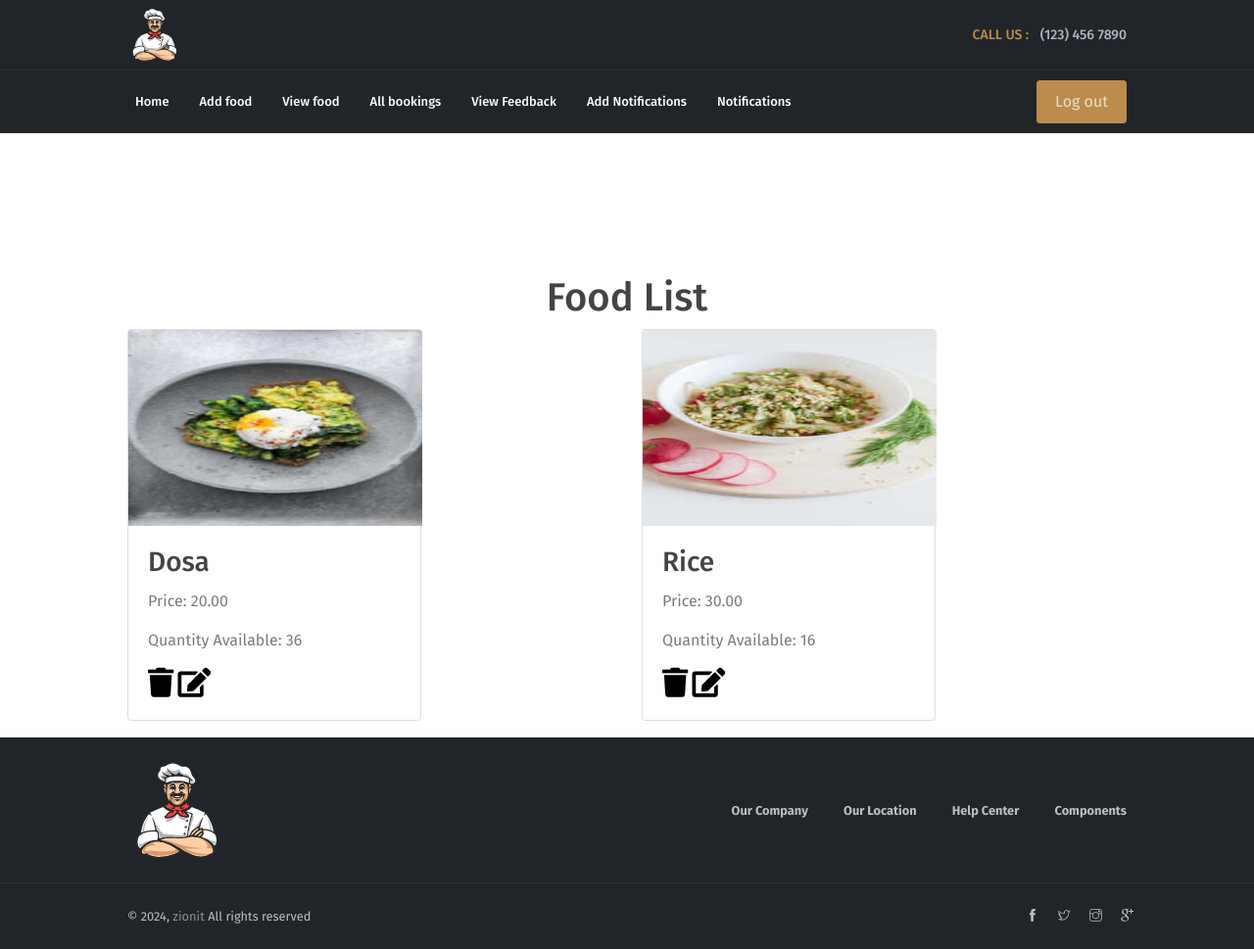
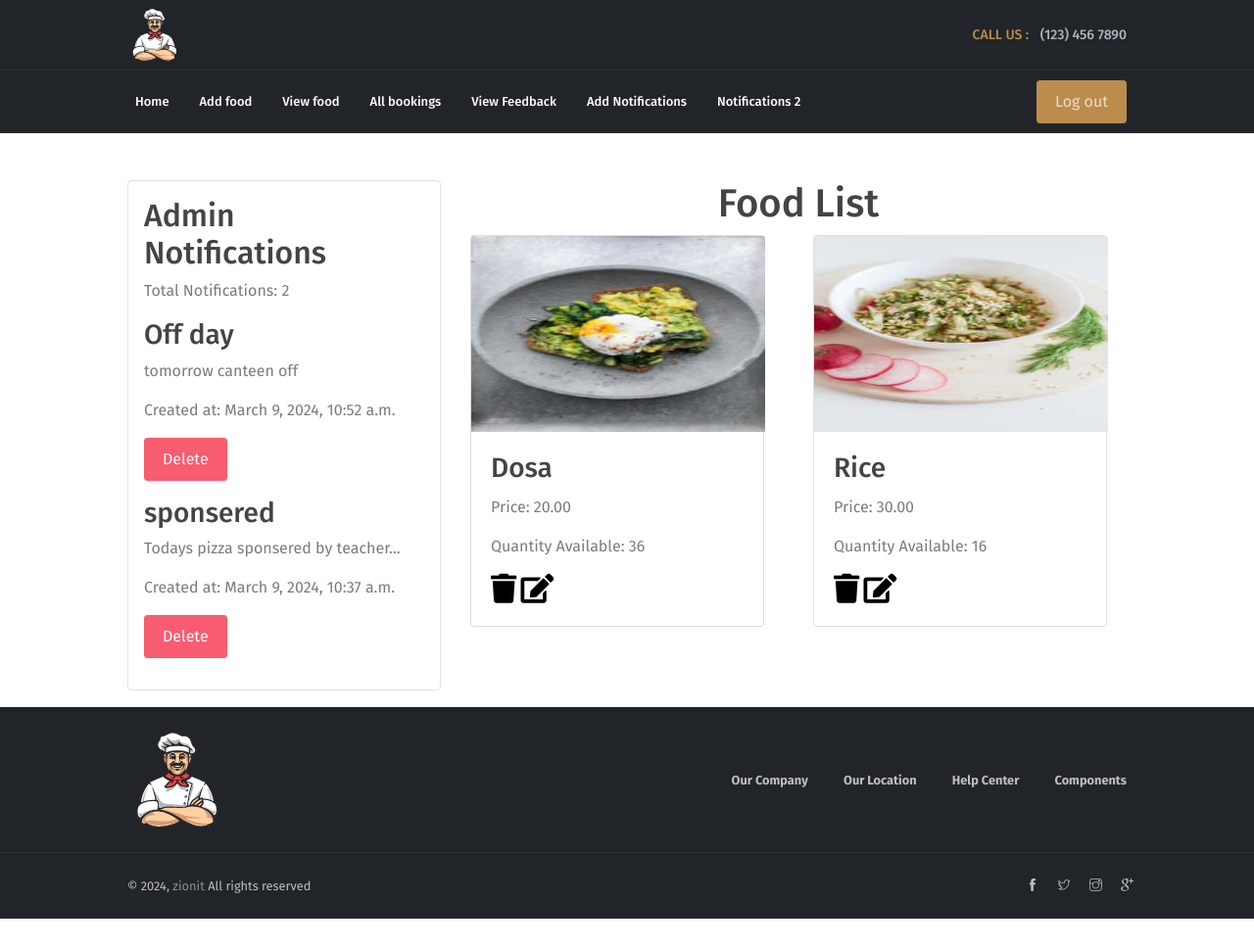
Before and after one commit to Jishna-mk/Pizza, a Django app: page /view_food/ in a window 1280 px wide. Shown: the whole page at 98% size. After the commit the page ends 938 px from the top, so only its background shows below. Run offline with Django 5.2, Linux system fonts and the light colour scheme; data comes from the database, SQL or seed files in the repository; both versions use the stored data as it was after the commit; some libraries are stand-ins or nearby versions.

Commit message:
viewnotifications

```diff
--- a/mess_staff/views.py
+++ b/mess_staff/views.py
@@ -8,9 +8,16 @@ from mess_user.models import UserProfile,Feedback
 
 
 
+# def food_item_list(request):
+#     food_items = FoodItem.objects.all()
+#     return render(request, 'staff/view_fooditems.html', {'food_items': food_items})
 def food_item_list(request):
     food_items = FoodItem.objects.all()
-    return render(request, 'staff/view_fooditems.html', {'food_items': food_items})
+    notifications = AdminNotification.objects.all().order_by('-created_at')
+    total_notifications_count = notifications.count()
+    return render(request, 'staff/view_fooditems.html', {'food_items': food_items, 'notifications': notifications, 'total_notifications_count': total_notifications_count})
+
+
 
 def add_food_item(request):
     if request.method == 'POST':
@@ -160,9 +167,15 @@ def feedback(request):
 from django.shortcuts import render, redirect
 from .models import AdminNotification
 
+from django.db.models import Count
+from django.db.models import Count
+from django.http import JsonResponse
+
 def admin_notifications(request):
     notifications = AdminNotification.objects.all().order_by('-created_at')
-    return render(request, 'staff/notifications.html', {'notifications': notifications})
+    total_notifications_count = notifications.count()  # Calculate total count
+    return render(request, 'staff/notifications.html', {'notifications': notifications, 'total_notifications_count': total_notifications_count})
+
 
 def delete_notification(request, notification_id):
     notification = AdminNotification.objects.get(pk=notification_id)
--- a/templates/staff/view_fooditems.html
+++ b/templates/staff/view_fooditems.html
@@ -57,9 +57,13 @@
                         <a class="nav-link" href="{%url 'add_notification'%}">Add Notifications</a>
                     </li>
 
-                    <li class="nav-item">
-                        <a class="nav-link" href="{%url 'admin_notifications'%}">Notifications  </a>
+                    <li class="nav-item" id="notifications-link">
+
+                        <a class="nav-link" href="{% url 'admin_notifications' %}">
+                            Notifications {{ total_notifications_count }}
+                        </a>
                     </li>
+
 
                 </ul>
                 <ul class="navbar-nav ml-auto">
@@ -73,9 +77,10 @@
 
 {%block content%}
 
-
-<br><br><br><br>
 <div class="container mt-5">
+    <div class="row">
+        <!-- Main Content for Food Items -->
+        <div class="col-md-8 order-md-2">
             <h1 class="text-center">Food List</h1>
             {% if message %}
                 <p>{{ message }}</p>
@@ -90,15 +95,8 @@
                                     <h3 class="card-title">{{ food_item.name }}</h3>
                                     <p class="card-text">Price: {{ food_item.price }}</p>
                                     <p class="card-text">Quantity Available: {{ food_item.quantity_available }}</p>
-
-
-                            <a href="{%url 'delete_food_item' food_item.food_id %}" onclick="return confirm('Are you sure want to delete?')"><i class="fa fa-trash" style='font-size:30px; color: #000;'></i></a>
+                                    <a href="{% url 'delete_food_item' food_item.food_id %}" onclick="return confirm('Are you sure want to delete?')"><i class="fa fa-trash" style='font-size:30px; color: #000;'></i></a>
                                     <a href="{% url 'edit_food_item' food_item.pk %}"><i class='fas fa-edit' style='font-size:30px; color: #000;'></i></a>
-
-
-
-
-
                                 </div>
                             </div>
                         </div>
@@ -110,6 +108,34 @@
                 {% endif %}
             </div>
         </div>
+        <!-- End of Main Content for Food Items -->
+
+        <!-- Sidebar for Notifications -->
+        <div class="col-md-4 order-md-1">
+            <div class="notification-box mb-3 p-3 border rounded">
+                <h2>Admin Notifications</h2>
+                <p>Total Notifications: {{ total_notifications_count }}</p>
+                {% if notifications %}
+                    {% for notification in notifications %}
+                        <div class="notification-item mb-3">
+                            <h3>{{ notification.title }}</h3>
+                            <p>{{ notification.message }}</p>
+                            <p>Created at: {{ notification.created_at }}</p>
+                            <form action="{% url 'delete_notification' notification.id %}" method="post">
+                                {% csrf_token %}
+                                <button type="submit" class="btn btn-danger">Delete</button>
+                            </form>
+                        </div>
+                    {% endfor %}
+                {% else %}
+                    <p>No notifications available.</p>
+                {% endif %}
+            </div>
+        </div>
+        <!-- End of Sidebar for Notifications -->
+    </div>
+</div>
+
 
 <script>
     function deleteFood(foodId) {
@@ -133,8 +159,6 @@
         }
     }
 </script>
-
-
 
     {%endblock%}
 
```
Also changed, not shown: mess_user/views.py (+7 -1 lines), templates/staff/notifications.html (+1 -6 lines), templates/view_fooditems.html (+30 -2 lines), db.sqlite3. Lines whose indentation alone changed are shown as unchanged.
